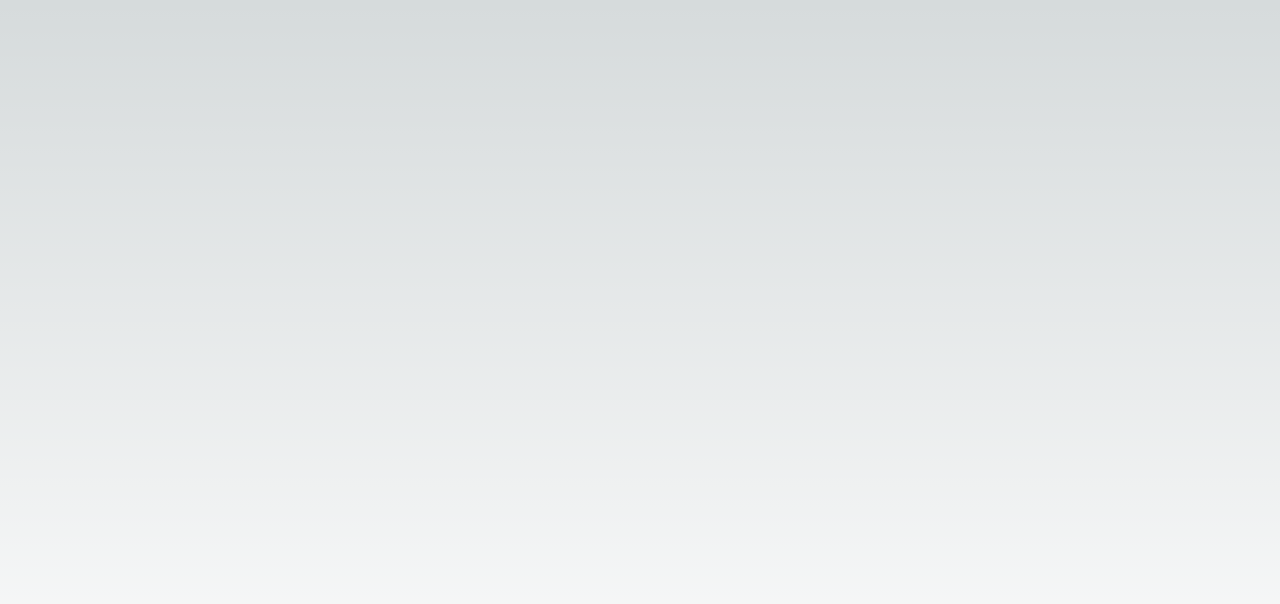
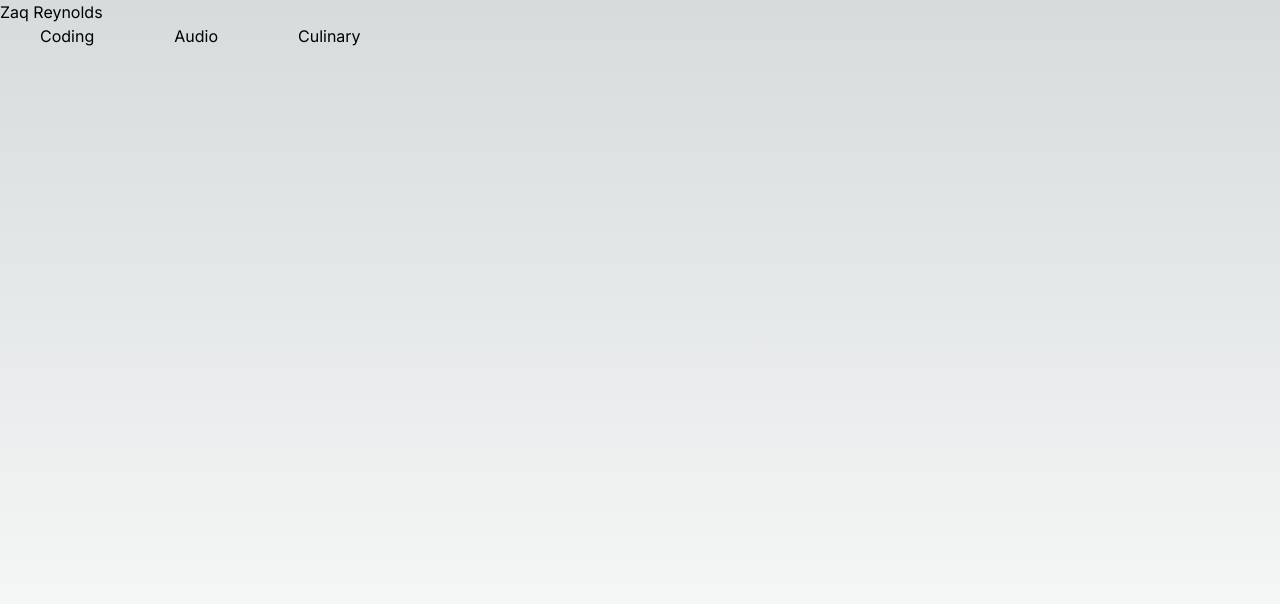
Before and after one commit to zaqreynolds/zaqreynolds, a Next.js app: page / in a window 1280 px wide. Shown: the top 604 px of the page. Built offline with nearby package versions, Linux system fonts and the light colour scheme.

Commit message:
feat: Add new pages for coding, audio, and culinary
- Added new files for coding, audio, and culinary pages
- Imported Link component from next/link in each page file
- Updated Home page to include links to the newly added pages

```diff
--- /dev/null
+++ b/app/audio/page.tsx
@@ -0,0 +1,8 @@
+import Link from "@/node_modules/next/link";
+export default function Coding() {
+  return (
+    <main>
+      <Link href="/">Home</Link>
+    </main>
+  );
+}
--- /dev/null
+++ b/app/coding/page.tsx
@@ -0,0 +1,5 @@
+import Link from "@/node_modules/next/link";
+
+<main>
+  <Link href="/">Home</Link>
+</main>;
--- /dev/null
+++ b/app/culinary/page.tsx
@@ -0,0 +1,5 @@
+import Link from "@/node_modules/next/link";
+
+<main>
+  <Link href="/">Home</Link>
+</main>;
--- a/app/page.tsx
+++ b/app/page.tsx
@@ -1,9 +1,18 @@
-import Image from "next/image";
+import Link from "next/link";
 
 export default function Home() {
   return (
-    <main className="flex min-h-screen flex-col items-center justify-between p-24">
-      <div className="z-10 max-w-5xl w-full items-center justify-between font-mono text-sm lg:flex"></div>
+    <main className="align-middle">
+      <h1>Zaq Reynolds</h1>
+      <Link href="/coding" className="m-10">
+        Coding
+      </Link>
+      <Link href="/audio" className="m-10">
+        Audio
+      </Link>
+      <Link href="/culinary" className="m-10">
+        Culinary
+      </Link>
     </main>
   );
 }
```
